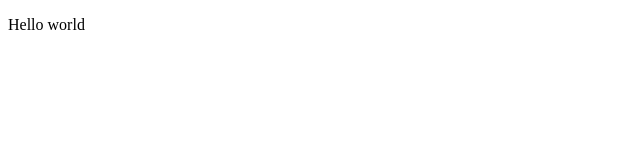
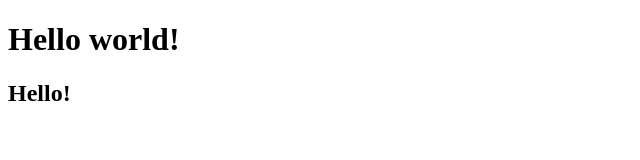
Before and after one commit to alexeyvtulkin/project_1, a plain HTML site: page index.html in a window 1280 px wide. Shown: the whole page, without its empty margins (0-640 px from the left). Drawn offline with Linux system fonts and the light colour scheme.

Commit message:
index.html mod

```diff
--- a/index.html
+++ b/index.html
@@ -8,7 +8,8 @@
 </head>
 <body>
 
-<p onclick="">Hello world</p>
+<h1>Hello world!</h1>
+<h2>Hello!</h2>
 
 </body>
 </html>
```
